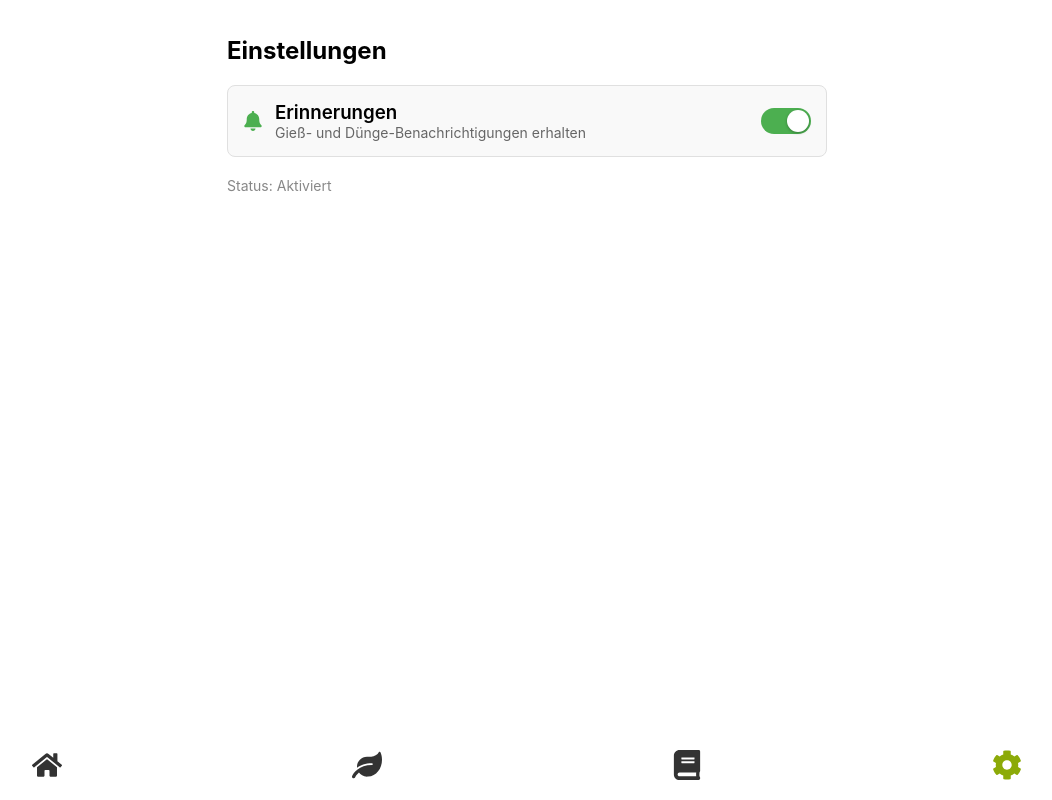
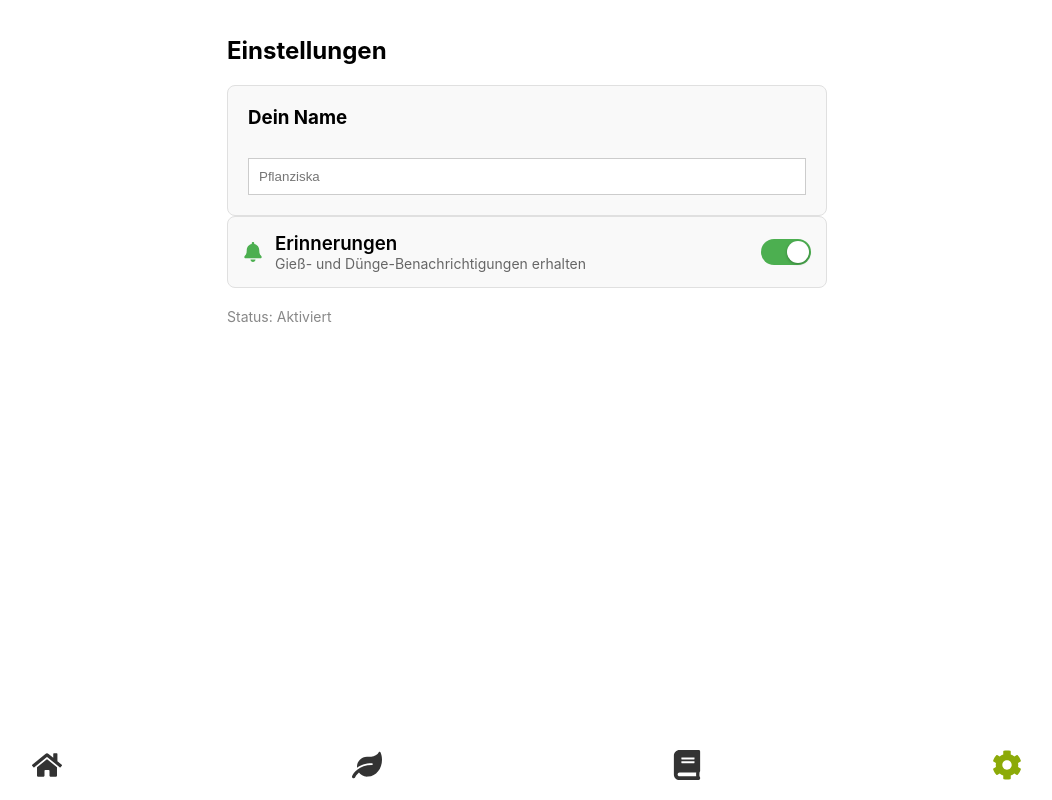
Before and after one commit to moqimarla/pflanziskaapp, a React (Create React App) app: page /einstellungen in a window 1280 px wide. Shown: the whole page, without its empty margins (113-1165 px from the left). Built offline with nearby package versions, Linux system fonts and the light colour scheme.

Commit message:
Bug-Fix (API in Pflanzeseite geht jetzt automatisch zu) Benachrichtigungen in Home Seite Benutzernamen hinzugefügt (musste dafür was in den Einstellungen ändern)

```diff
--- a/src/pages/Einstellungen.js
+++ b/src/pages/Einstellungen.js
@@ -1,12 +1,36 @@
 import React from 'react'; // useState und useEffect werden hier nicht mehr benötigt!
 // NEU: Das Benachrichtigungs-System importieren
 import { useNotifications } from '../context/NotificationContext';
+
+//Marla: füge hier sachen ein, damit die Benutzer namentlich begrüßt werden
+import {useState, useEffect} from 'react';
+
 // Wir importieren ein schönes Icon für die Benachrichtigungen
 import { FaBell, FaBellSlash } from 'react-icons/fa';
 
 function Einstellungen() {
   // NEU: Zustand und Setter direkt aus der globalen Zentrale holen
   const { notificationsEnabled, setNotificationsEnabled } = useNotifications();
+
+const [name, setName] = useState("");
+
+
+//////////////////////
+//Marla: hier ist das für die Namen
+
+  useEffect(() => {
+    const saved = localStorage.getItem("username");
+    if (saved) setName(saved);
+  }, []);
+
+  function handleSaveName(e) {
+    const value = e.target.value;
+    setName(value);
+    localStorage.setItem("username", value);
+  }
+
+
+  /////////////////////
 
   // Funktion zum Umschalten nutzt jetzt die globale Funktion
   const toggleNotifications = () => {
@@ -18,6 +42,33 @@ function Einstellungen() {
       <h1 style={{ fontSize: '24px', fontWeight: 'bold', marginBottom: '20px' }}>
         Einstellungen
       </h1>
+
+      {/* Benutzername */}
+      <div style={{
+       display: 'flex',
+        flexDirection: 'column',
+        gap: '10px',
+        padding: '20px',
+        border: '1px solid #e0e0e0',
+        borderRadius: '8px',
+        backgroundColor: '#f9f9f9'
+      }}>
+        <h3 style={{ marginTop: 0 }}>Dein Name</h3>
+
+        <input
+        value = {name}
+        onChange={handleSaveName}
+        placeholder="Pflanziska"
+        style={{
+          width: "100%",
+          padding: "10px",
+          borderRadius: "8",
+          border: "1px solid #ccc",
+          boxSizing: "border-box",
+        }}
+        />
+      </div>
+
 
       <div style={{
         display: 'flex',
--- a/src/pages/Home.js
+++ b/src/pages/Home.js
@@ -1,14 +1,24 @@
 import { useState, useEffect } from "react";
 import PlantMascotWidget from "../Komponents/PlantMascotWidget";
+import { useNotifications } from "../context/NotificationContext";
+
 
 
 export default function Home() {
   const [pflanzen, setPflanzen] = useState([]);
   const [completedTodos, setCompletedTodos] = useState([]);
+  const [username, setUsername] = useState("");
+  const {addNotification} = useNotifications();
+
 
   useEffect(() => {
     const savedPlants = localStorage.getItem("pflanzen");
     const savedTodos = localStorage.getItem("completedTodos");
+    const savedUsername = localStorage.getItem("username");
+
+    if (savedUsername) {
+      setUsername(savedUsername);
+    }
 
     if (savedPlants) {
       setPflanzen(JSON.parse(savedPlants));
@@ -18,6 +28,36 @@ export default function Home() {
       setCompletedTodos(JSON.parse(savedTodos));
     }
   }, []);
+
+
+  //Benachrichtigungen für offenen To-Dos
+useEffect(() => {
+  if (pflanzen.length === 0) return;
+
+  const today = new Date().toDateString();
+  const last = localStorage.getItem("todoNotificationDate");
+
+  if (last === today) return;
+
+  const todos = pflanzen.map((pflanze) => ({
+    id: pflanze.id,
+    text: `${pflanze.name} gießen`,
+    pflanze,
+    needsWater: needsWater(pflanze),
+  }));
+
+  const offeneTodos = todos.filter(
+    (t) => !completedTodos.includes(t.id)
+  );
+
+  addNotification(
+    "Heutige To-Dos 🌱",
+    `Du hast noch ${offeneTodos.length} Aufgaben zu erledigen.`,
+    "info"
+  );
+
+  localStorage.setItem("todoNotificationDate", today);
+}, [pflanzen, completedTodos]);
 
 
 
@@ -193,8 +233,8 @@ const todos = pflanzen.map((pflanze) => ({
           color: "#194D1B",
         }}
       >
-        Hallo, Franziska!
-      </h1>
+         Hallo{username ? `, ${username}` : ""}!
+         </h1>
 
       <div
         style={{
--- a/src/pages/Pflanzen.js
+++ b/src/pages/Pflanzen.js
@@ -119,7 +119,7 @@ async function pflanzeAuswaehlen(pflanze) {
         });
 
         setVorschlaege([]);
-        setSuchbegriff(pflanze.common_name || "");
+        setSuchbegriff("");
 
     } catch (error) {
         console.error("Fehler beim Abrufen der Pflanzendetails:", error);
@@ -356,7 +356,7 @@ console.log(process.env.REACT_APP_PERENUAL_KEY);
                     <h2>{editId ? "Pflanze bearbeiten" : "Neue Pflanze"}</h2>
 
                     {/* Suchfeld nur beim Erstellen einer neuen Pflanze anzeigen */}
-                    {!editId && (
+                    {!editId && form.name === "" && (
                         <input
                         placeholder="Pflanze suchen"
                         value={suchbegriff}
```
